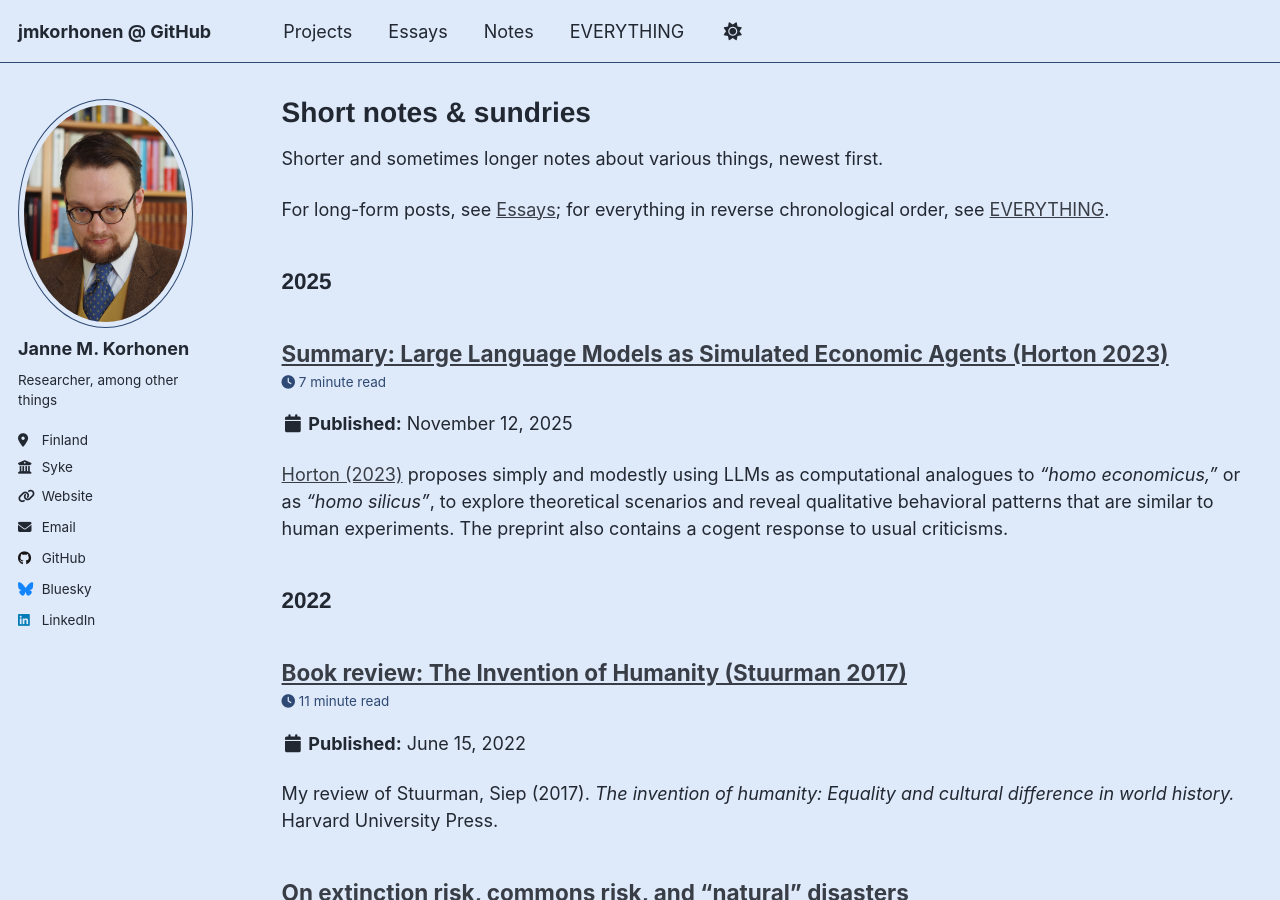
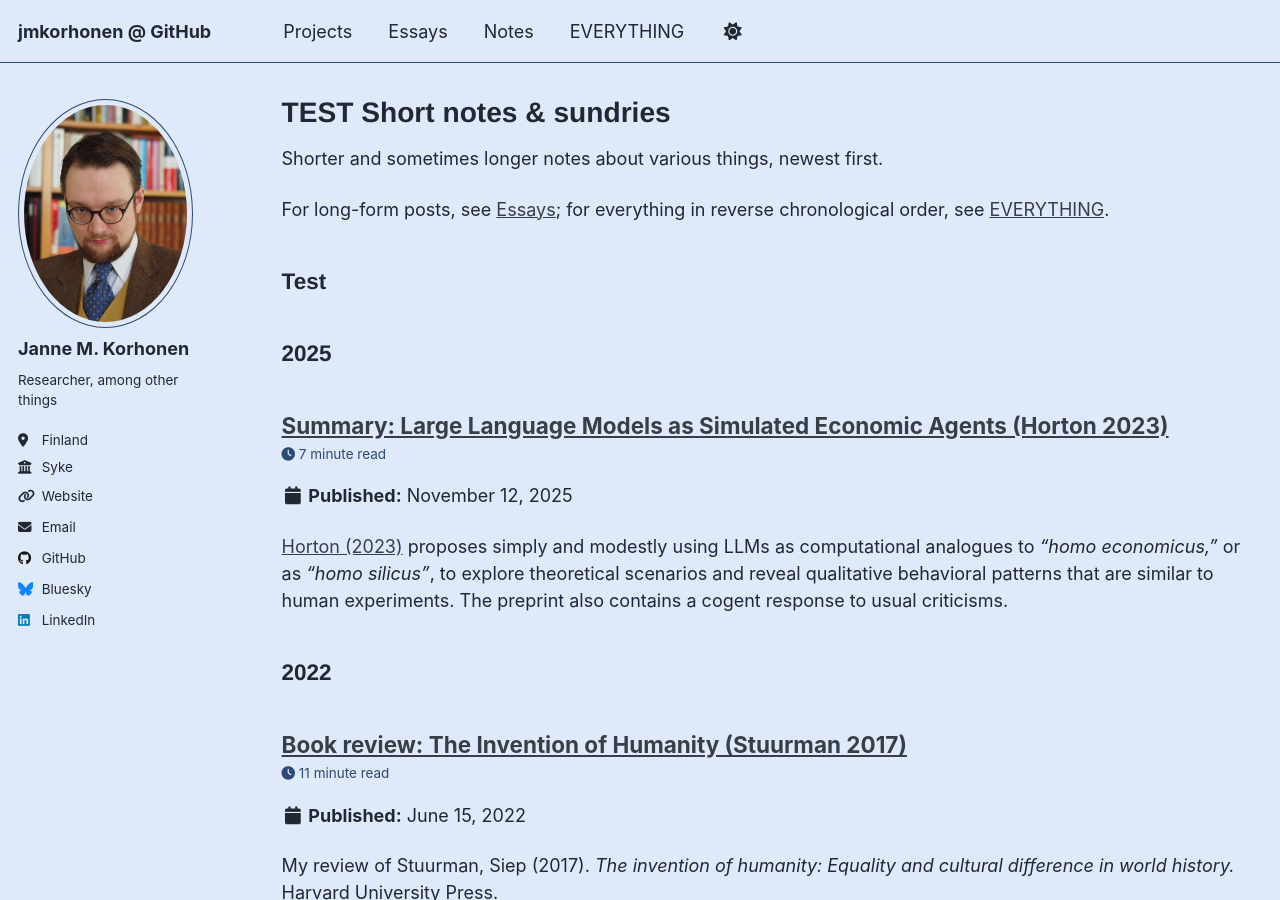
Before and after one commit to jmkorhonen/jmkorhonen.github.io, a Jekyll site: the page built from _pages/test_notes.md, in a window 1280 px wide and 900 px high. Built offline with Jekyll 4.4.1, drawn with Linux system fonts in a browser that asks for light colours; a script that is not in the unit is left out.

Commit message:
jmkorhonen 2025-11-13 12:57:31

```diff
--- a/_pages/test_notes.md
+++ b/_pages/test_notes.md
@@ -1,7 +1,7 @@
 ---
 layout: archive
 permalink: /test_notes/
-title: Short notes & sundries
+title: TEST Short notes & sundries
 author_profile: true
 published: true
 last_update: 2025-11-13 12:33
@@ -10,6 +10,8 @@ date: 2025-11-13 10:55
 Shorter and sometimes longer notes about various things, newest first.
 
 For long-form posts, see <a href="https://jmkorhonen.github.io/essays/">Essays</a>; for everything in reverse chronological order, see <a href="https://jmkorhonen.github.io/year-archive/">EVERYTHING</a>.
+
+## Test
 {% include base_path %}
 
 {% assign notes = site.posts | where_exp: "p", "p.categories contains 'Notes'" %}
```
